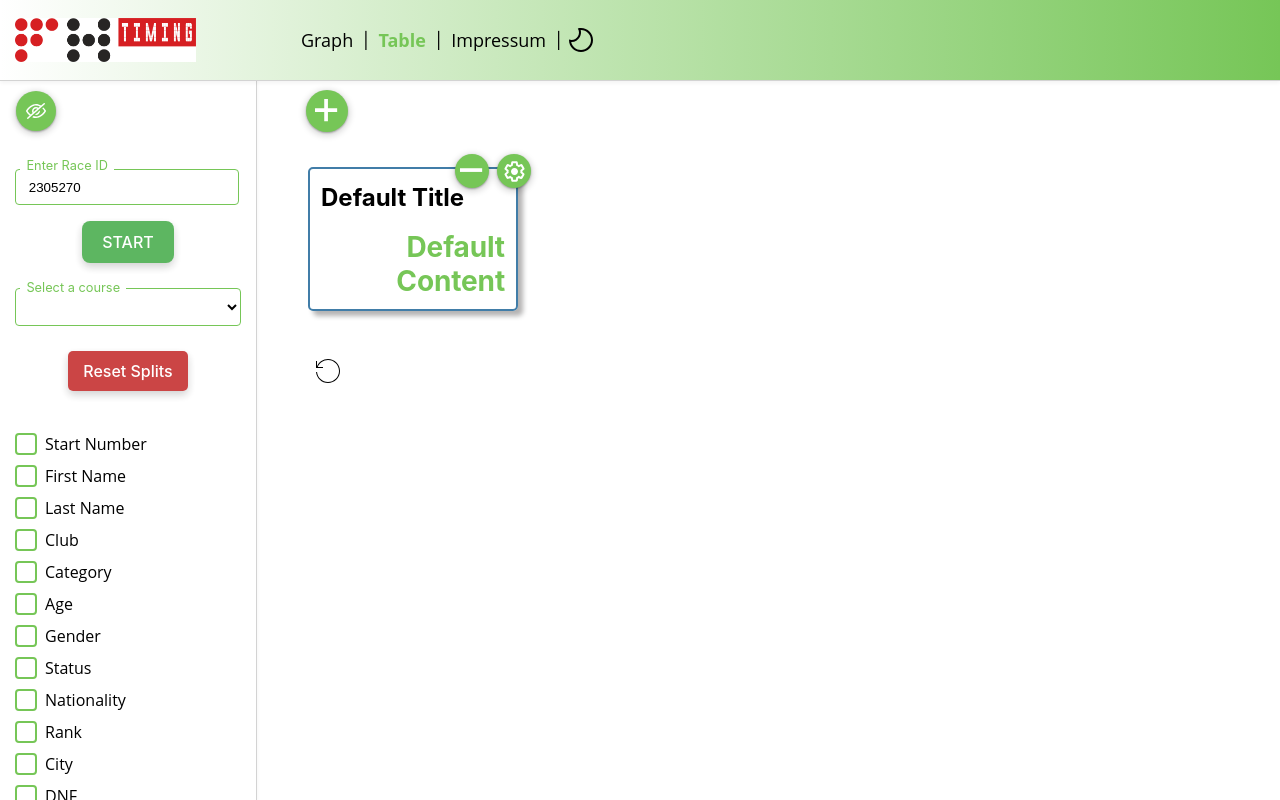
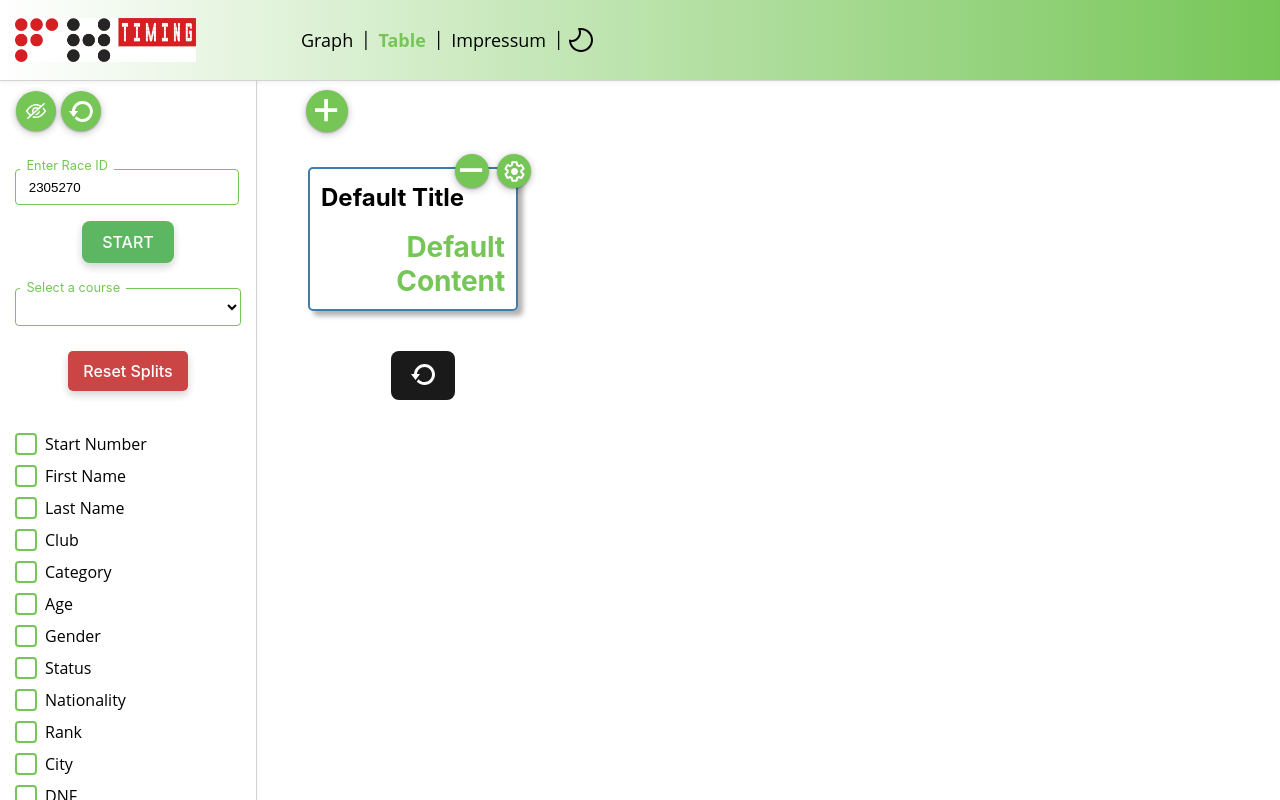
Before and after one commit to szeminator/fhtiming, a Vue app in the folder dashboard/: page /table in a window 1280 px wide. Built offline with nearby package versions, Linux system fonts and the light colour scheme.

Commit message:
Update refresh button and add new info box option

```diff
--- a/dashboard/src/App.vue
+++ b/dashboard/src/App.vue
@@ -37,6 +37,9 @@ const handleModeToggle = (isDarkMode) => {
     <button @click="toggleSidebar" class="toggle-button">
       <img :src="toggleIcon" alt="Toggle Sidebar" />
     </button>
+    <button @click="refresh()" class="refresh-button">
+          <img src="/refresh.svg" alt="Refresh" />
+        </button>
     <Sidebar v-show="isSidebarVisible" />
   </div>
   <div :class="isSidebarVisible ? 'content-with-sidebar' : 'content-full-width'">
@@ -114,6 +117,31 @@ const handleModeToggle = (isDarkMode) => {
   outline: none; /* Remove focus ring for accessibility */
 }
 
+.refresh-button {
+  position: fixed;
+  top: 90px; /* Adjust as needed */
+  left: 60px; /* Adjust as needed */
+  background: none; /* Remove background if you want only the SVG to be visible */
+  cursor: pointer; /* Change cursor to pointer to indicate it's clickable */
+  z-index: 1500;
+  padding: 0px;
+  border-radius: 50%;
+  outline: none; /* Remove focus ring for accessibility */
+}
+.refresh-button img {
+  display: flex;
+  flex-direction: column;
+  justify-content: center;
+  align-items: center;
+  gap: 8px;
+  flex-shrink: 0;
+  border-radius: 50%;
+  padding: 8px;
+  background: #76C657;
+  box-shadow: 0px 2px 6px 2px rgba(0, 0, 0, 0.15), 0px 1px 2px 0px rgba(0, 0, 0, 0.30);
+  outline: none; /* Removes the outline on focus as well */
+}
+
 .toggle-button:active {
   box-shadow: 0px 1px 3px 1px rgba(0, 0, 0, 0.15); /* Reduced shadow for pressed effect */
   transform: translateY(2px); /* Slightly move the button down to mimic pressing */
@@ -148,7 +176,7 @@ const handleModeToggle = (isDarkMode) => {
 }
 
 .add-button-sidebar-hidden {
-  left: 65px; /* Align with the content when sidebar is hidden */
+  left: 107px; /* Align with the content when sidebar is hidden */
 }
 
 .router-view-with-infobox {
--- a/dashboard/src/components/InfoBoxOptions.vue
+++ b/dashboard/src/components/InfoBoxOptions.vue
@@ -62,6 +62,7 @@ onUnmounted(() => {
   { id: 5, modalTitle: 'How many people are still in section 2?', contentTitle: '# of Persons in 2nd section', content: '' },
   { id: 6, modalTitle: 'How many have already crossed the finish line?', contentTitle: 'Runners at the finish:', content: 'None yet' },
   { id: 7, modalTitle: 'How many are still at the start?', contentTitle: 'Runners at the start:', content: 'None' },
+  { id: 8, modalTitle: 'How many are supposed to start?', contentTitle: 'Runners altogether:', content: 'None' },
 
   // Add more options as needed
 ];
--- a/dashboard/src/components/Table.vue
+++ b/dashboard/src/components/Table.vue
@@ -183,14 +183,4 @@ async function loadChartdata() {
   background-color: var(--table-row-bg-dark);
   color: var(--table-row-text-dark);
 }
-
-.refresh-button {
-  background: transparent;
-  border: none;
-  cursor: pointer;
-  display: flex;
-  align-items: center;
-  justify-content: center;
-  padding: 8px;
-}
 </style>
--- a/dashboard/src/views/FHTimingHeader.vue
+++ b/dashboard/src/views/FHTimingHeader.vue
@@ -23,6 +23,7 @@ const emit = defineEmits(['toggle-mode']);
 const handleModeToggle = (isDarkMode) => {
   emit('toggle-mode', isDarkMode);
 };
+
 </script>
 
 <style scoped>
```
Also changed, not shown: dashboard/public/refresh.svg.
